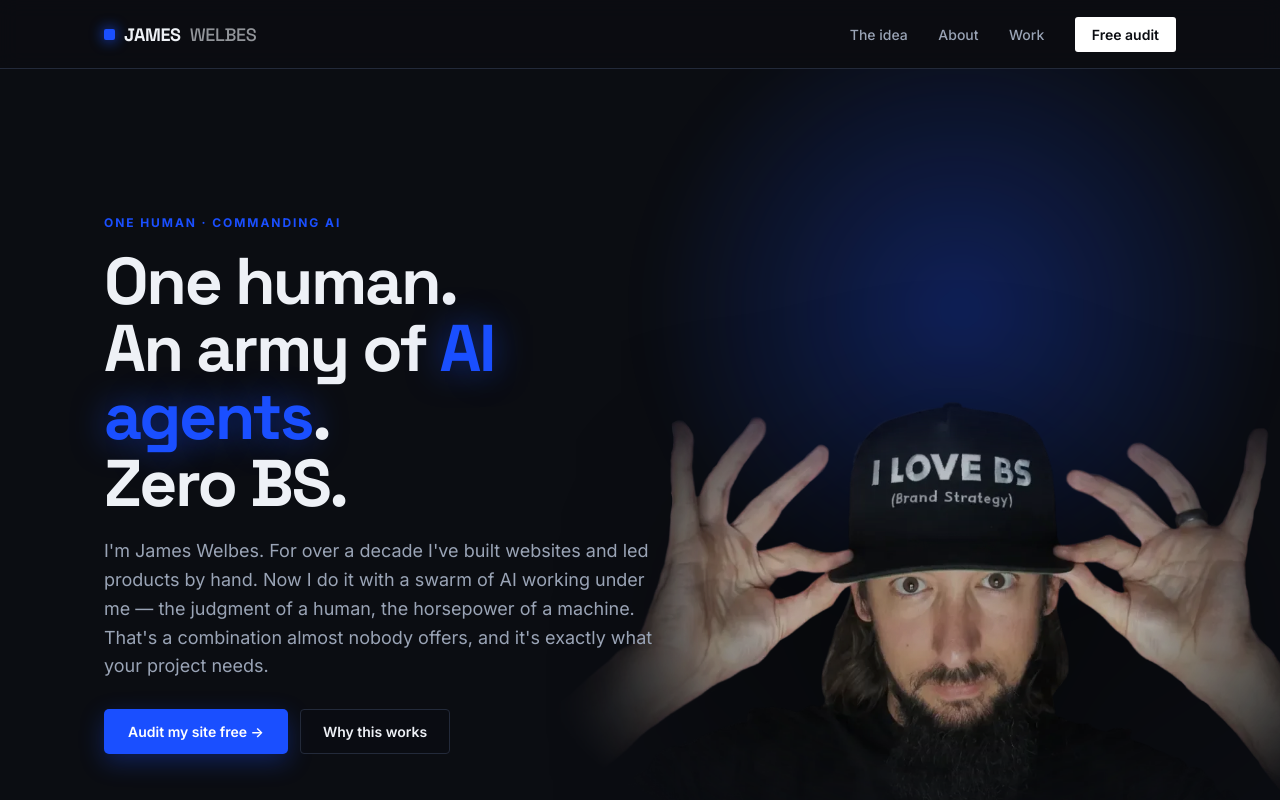
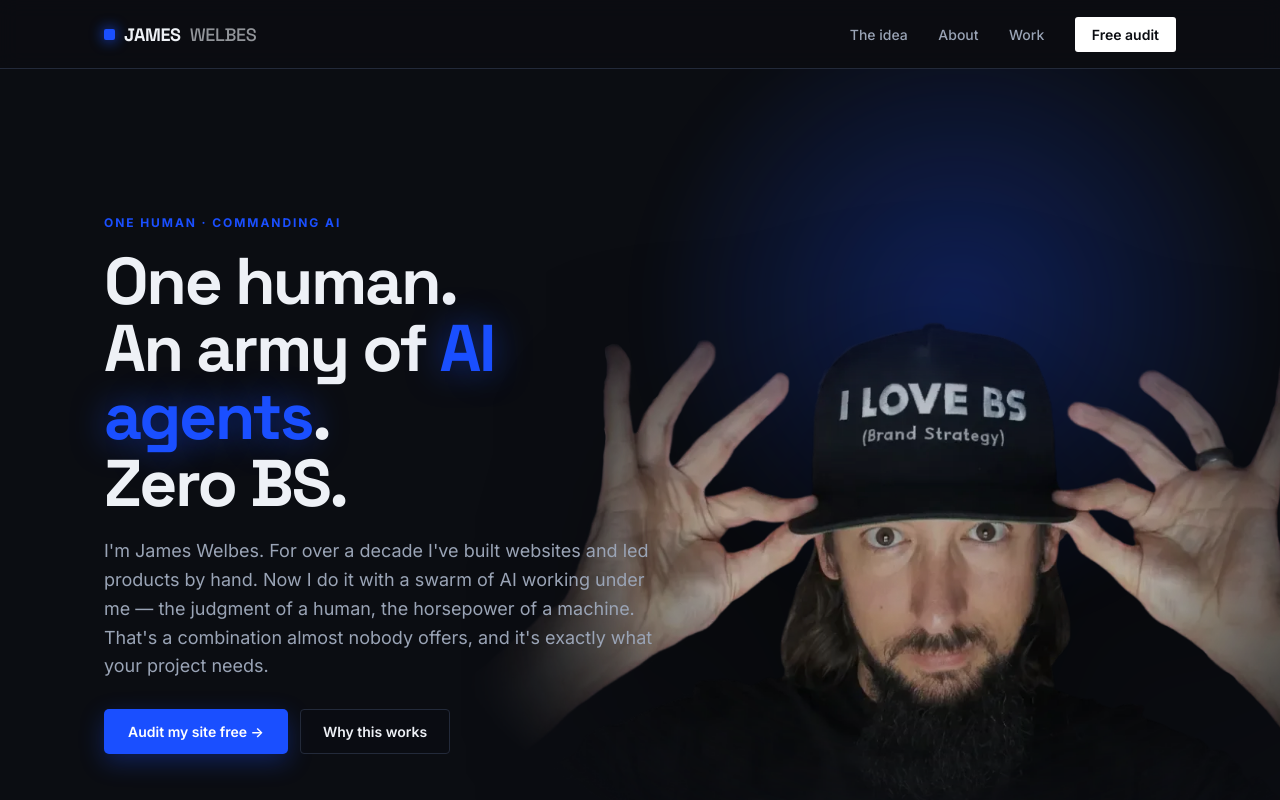
Before and after one commit to welbinator/apex-branding-site, an Astro site: page / in a window 1280 px wide. Shown: the top 800 px of the page. Built offline with nearby package versions, Linux system fonts and the light colour scheme; Astro itself is replaced by a stand-in of ours.

Commit message:
Hero: bump portrait to 75% max-width, right -120px

```diff
--- a/src/pages/index.astro
+++ b/src/pages/index.astro
@@ -160,7 +160,7 @@ const base = import.meta.env.BASE_URL.replace(/\/$/, '');
   /* HERO */
   .hero{position:relative;min-height:100vh;display:flex;align-items:center;padding:70px 0 40px;overflow:hidden}
   .glow{position:absolute;top:-120px;right:-40px;width:720px;height:720px;background:radial-gradient(circle,rgba(26,79,255,.30),transparent 62%);filter:blur(20px);pointer-events:none;z-index:0}
-  .hero-bg{position:absolute;bottom:0;right:-70px;height:98%;width:auto;max-width:64%;object-fit:contain;object-position:bottom right;z-index:1;filter:drop-shadow(0 26px 70px rgba(0,0,0,.6));-webkit-mask-image:linear-gradient(to right,transparent,#000 22%);mask-image:linear-gradient(to right,transparent,#000 22%)}
+  .hero-bg{position:absolute;bottom:0;right:-120px;height:98%;width:auto;max-width:75%;object-fit:contain;object-position:bottom right;z-index:1;filter:drop-shadow(0 26px 70px rgba(0,0,0,.6));-webkit-mask-image:linear-gradient(to right,transparent,#000 22%);mask-image:linear-gradient(to right,transparent,#000 22%)}
   .hero-grid{position:relative;z-index:2;width:100%}
   .hero-copy{max-width:600px}
   .eyebrow{font-size:12px;font-weight:700;letter-spacing:.16em;text-transform:uppercase;color:var(--accent)}
```
